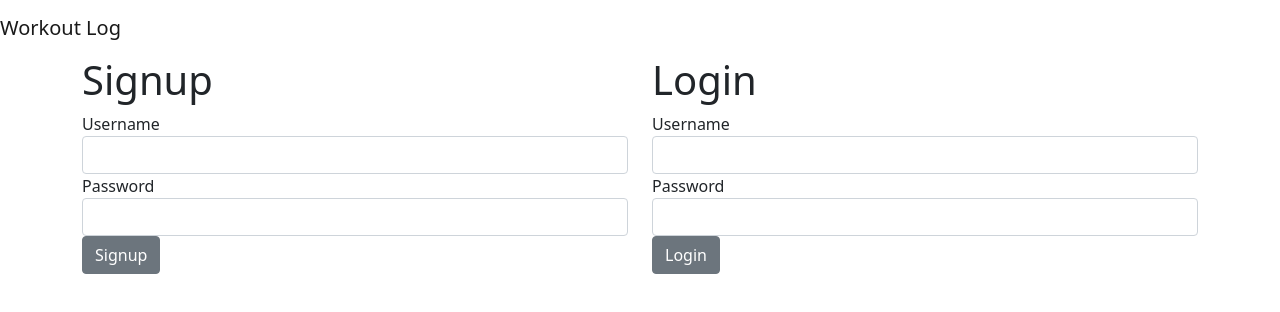
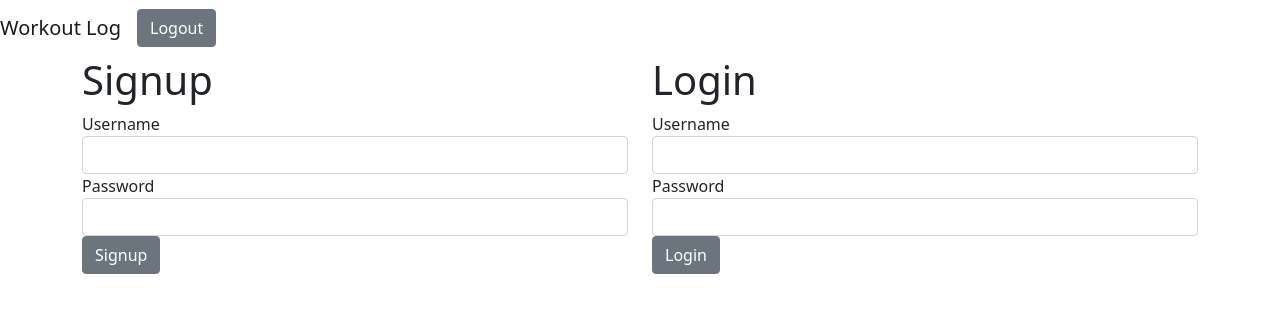
Before and after one commit to csimes/workout-log-client, a React (Create React App) app: page / in a window 1280 px wide. Shown: the top 312 px of the page. Built offline with nearby package versions, Linux system fonts and the light colour scheme.

Commit message:
Responsive logout button and corrresponding functionality added

```diff
--- a/src/App.js
+++ b/src/App.js
@@ -3,6 +3,11 @@ import Sitebar from "./home/Navbar";
 import Auth from "./auth/Auth";
 function App() {
   const [sessionToken, setSessionToken] = useState("");
+
+  const clearToken = () => {
+    localStorage.clear();
+    setSessionToken("");
+  }
 
   useEffect(() => {
     if (localStorage.getItem("token")) {
@@ -18,7 +23,7 @@ function App() {
 
   return (
     <div >
-      <Sitebar />
+      <Sitebar clickLogout={clearToken} />
       <Auth updateToken={updateToken}/>
     </div>
   );
--- a/src/home/Navbar.js
+++ b/src/home/Navbar.js
@@ -1,12 +1,34 @@
 import React, {useState} from "react";
 
-import {Navbar,NavbarBrand} from "reactstrap";
+import {
+Collapse,
+Navbar,
+NavbarToggler,
+NavbarBrand,
+Nav,
+NavItem,
+Button
+} from "reactstrap";
 
 const Sitebar = (props) => {
+    const [isOpen, setIsOpen] = useState(false)
+
+    const toggle = () => {
+        let newIsOpen = !isOpen;
+        setIsOpen(newIsOpen);
+    }
 
     return (
         <Navbar color="faded" light expand="md">
             <NavbarBrand href="/">Workout Log</NavbarBrand>
+            <NavbarToggler onClick={toggle}/>
+            <Collapse isOpen={isOpen} navbar>
+                <Nav className="ml-auto" navbar>
+                    <NavItem>
+                        <Button onClick={props.clickLogout}>Logout</Button>
+                    </NavItem>
+                </Nav>
+            </Collapse>
             </Navbar>
     )
 }
```
